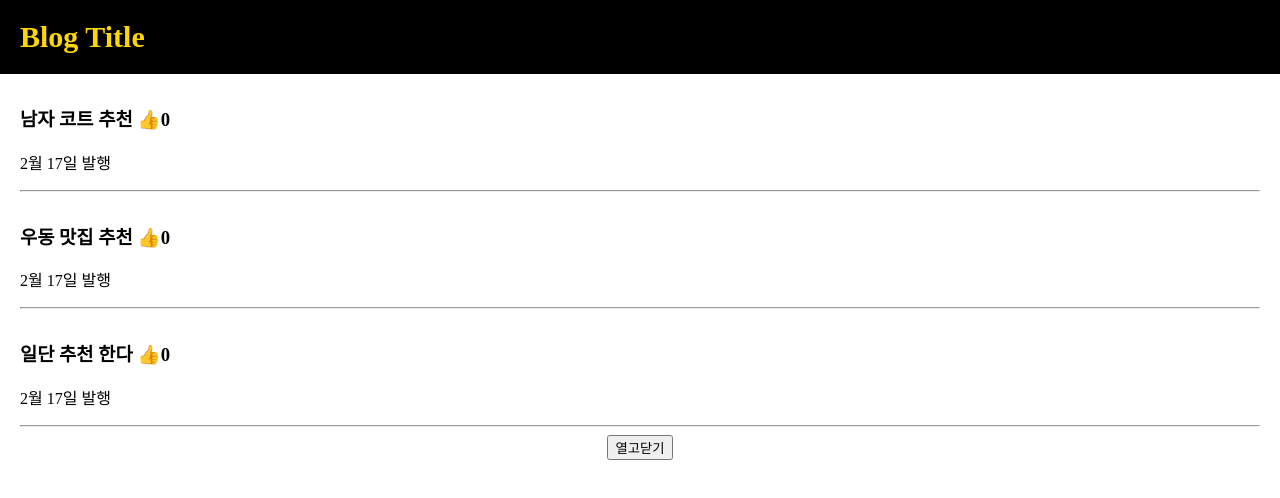
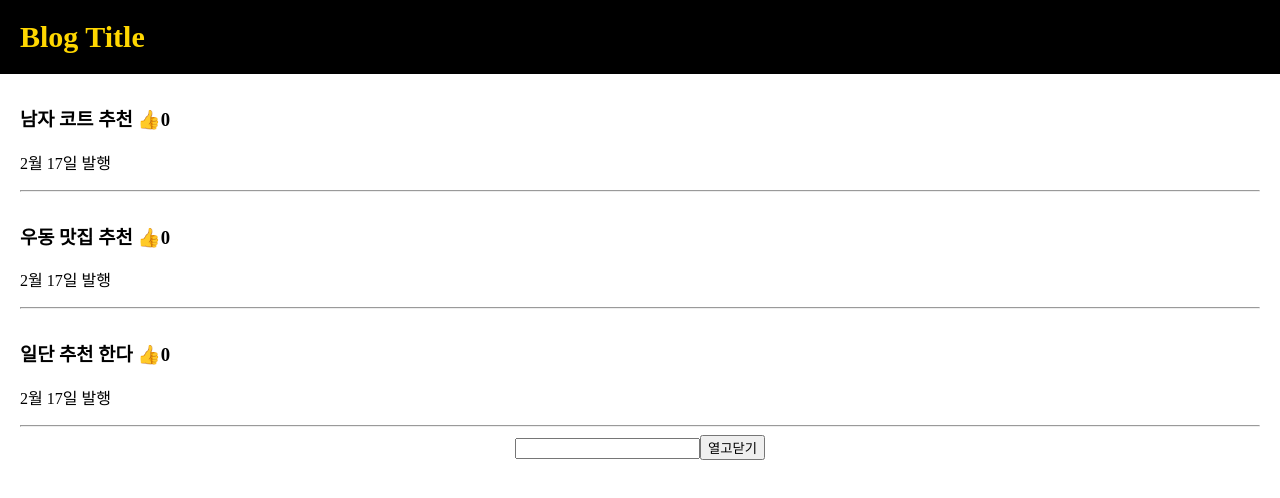
Before and after one commit to YongmanPark/playground, a React (Create React App) app: page / in a window 1280 px wide. Shown: the top 498 px of the page. Built offline with nearby package versions, Linux system fonts and the light colour scheme.

Commit message:
about put

```diff
--- a/src/App.js
+++ b/src/App.js
@@ -16,6 +16,7 @@ function App() {
   let [modal, modal변경] = useState(false);
   let [누른제목, 누른제목변경] = useState(0);
 
+  let [입력값, 입력값변경] = useState('');
 
   var 어레이 =[2,3,4];
   var 뉴어레이 = 어레이.map(function(a){
@@ -54,10 +55,13 @@ function App() {
       }
 
       {/*
-      <button onClick={()=>{ 누른제목변경(0) }}>버튼1</button>
+      <button onClick={()=>{ 누른제목변경(0)}}>버튼1</button>
       <button onClick={()=>{ 누른제목변경(1)}}>버튼2</button>
       <button onClick={()=>{ 누른제목변경(2)}}>버튼3</button>
       */}
+
+
+      <input onChange={(e) => { 입력값변경(e.target.value)} } />
 
       <button onClick={()=>{modal변경(!modal)}}>열고닫기</button>
       {
```
